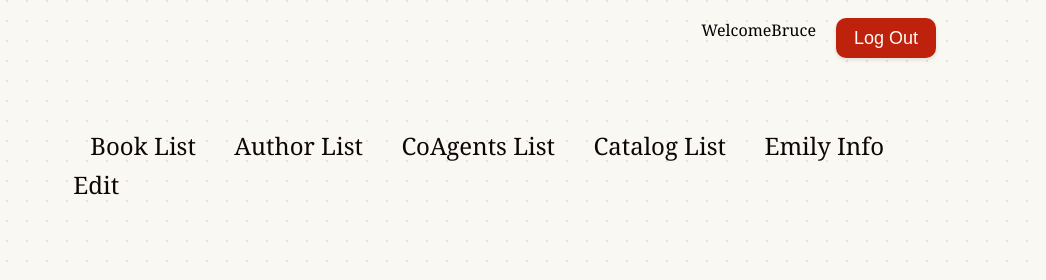
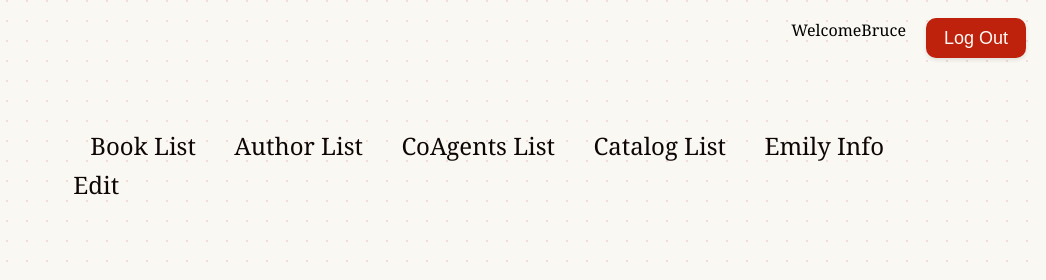
Before and after one commit to chriscollective/EmilyBookBackEnd, a plain HTML site: page index.html in a window 1280 px wide. Shown: the top 280 px of the page, 234-1280 px from the left. Drawn offline with nearby package versions, Linux system fonts and the light colour scheme; some packages are replaced by stand-ins of ours; a script that the page names is missing; files whose address does not match are found by name.

Commit message:
fix the css

```diff
--- a/NewCss/layout.css
+++ b/NewCss/layout.css
@@ -63,7 +63,6 @@
 /* 👤 帳號資訊 */
 
 .AccountInfoCss {
-  max-width: 1100px;
   width: 100vw;
   padding: 0;
   height: 50px;
```
Also changed, not shown: PublishedCoAgentsCreateUpdate.html (+0 -1 lines).
